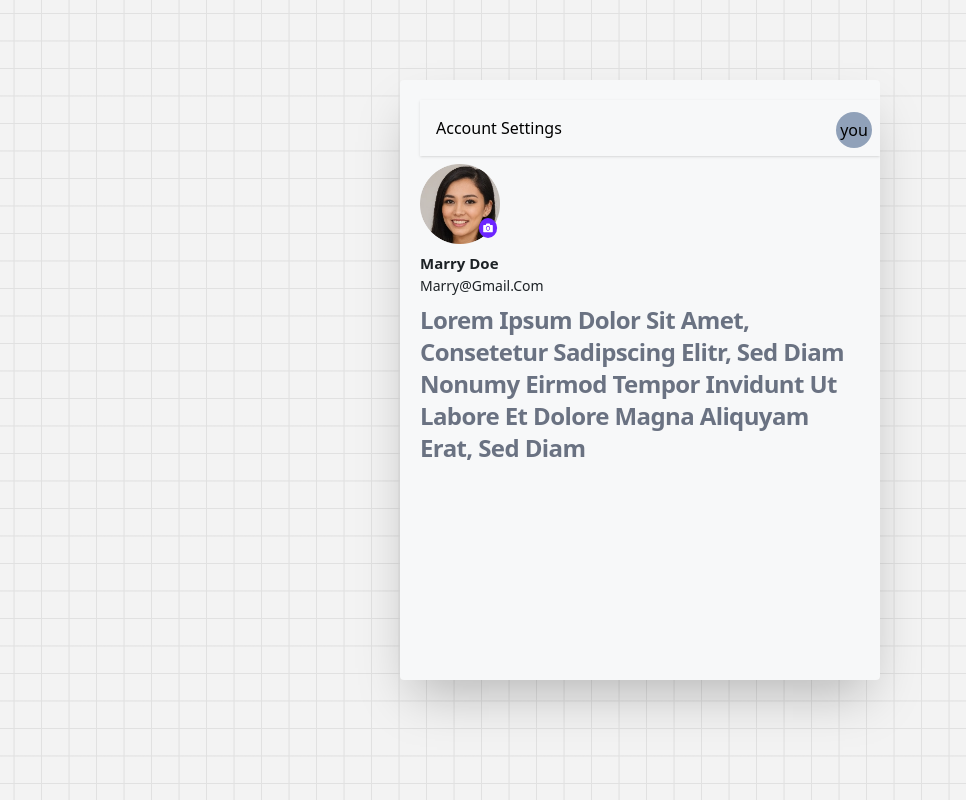
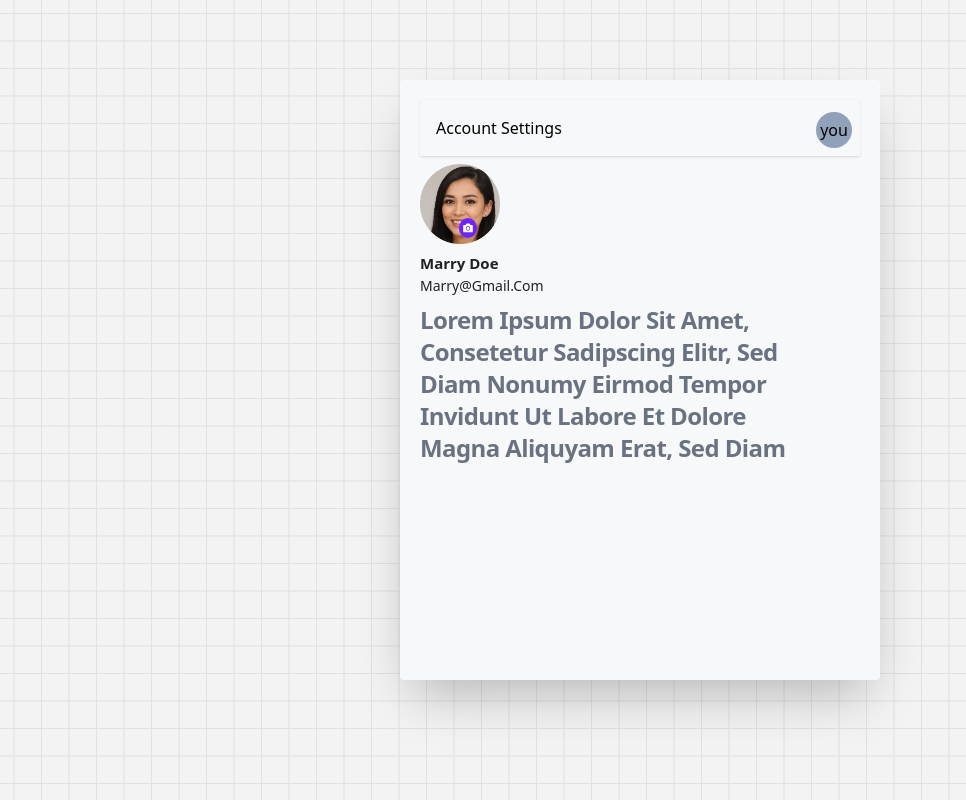
Before and after one commit to RahulSinghKathayat/PopX, a React (Vite) app: page /dashboard in a window 1280 px wide. Shown: the whole page, without its empty margins (0-966 px from the left). Built offline with nearby package versions, Linux system fonts and the light colour scheme.

Commit message:
maa ksm final commit

```diff
--- a/src/pages/Dashboard.jsx
+++ b/src/pages/Dashboard.jsx
@@ -10,7 +10,7 @@ export function Dashboard(){
         <div className="h-screen flex justify-center">
         <div className="flex justify-center w-full h-full bg-[#F3F3F3] [--color:#E1E1E1] [background-image:linear-gradient(0deg,transparent_24%,var(--color)_25%,var(--color)_26%,transparent_27%,transparent_74%,var(--color)_75%,var(--color)_76%,transparent_77%,transparent),linear-gradient(90deg,transparent_24%,var(--color)_25%,var(--color)_26%,transparent_27%,transparent_74%,var(--color)_75%,var(--color)_76%,transparent_77%,transparent)] [background-size:55px_55px]">
 
-        <div className="relative w-120 h-150 pt-5 pl-5 my-20 shadow-2xl bg-[#F7F8F9] rounded overflow-hidden flex flex-col items-left space-y-2">
+        <div className="relative w-120 h-150 pt-5 pl-5 pr-5 my-20 shadow-2xl bg-[#F7F8F9] rounded overflow-hidden flex flex-col items-left space-y-2">
             <div className="w-full"><Appbar /></div>
             <div className="relative inline-block">
                 <img src={girl} alt="girlImage"
```
